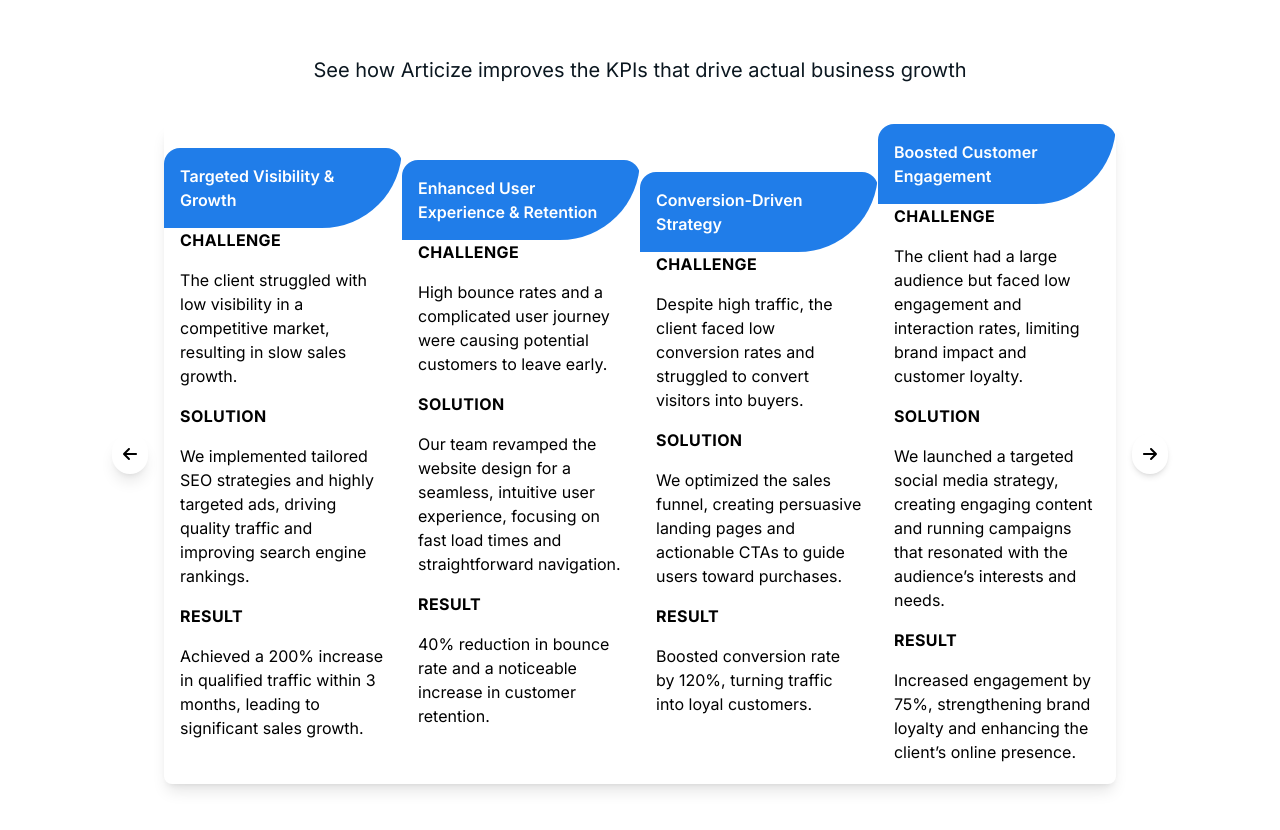
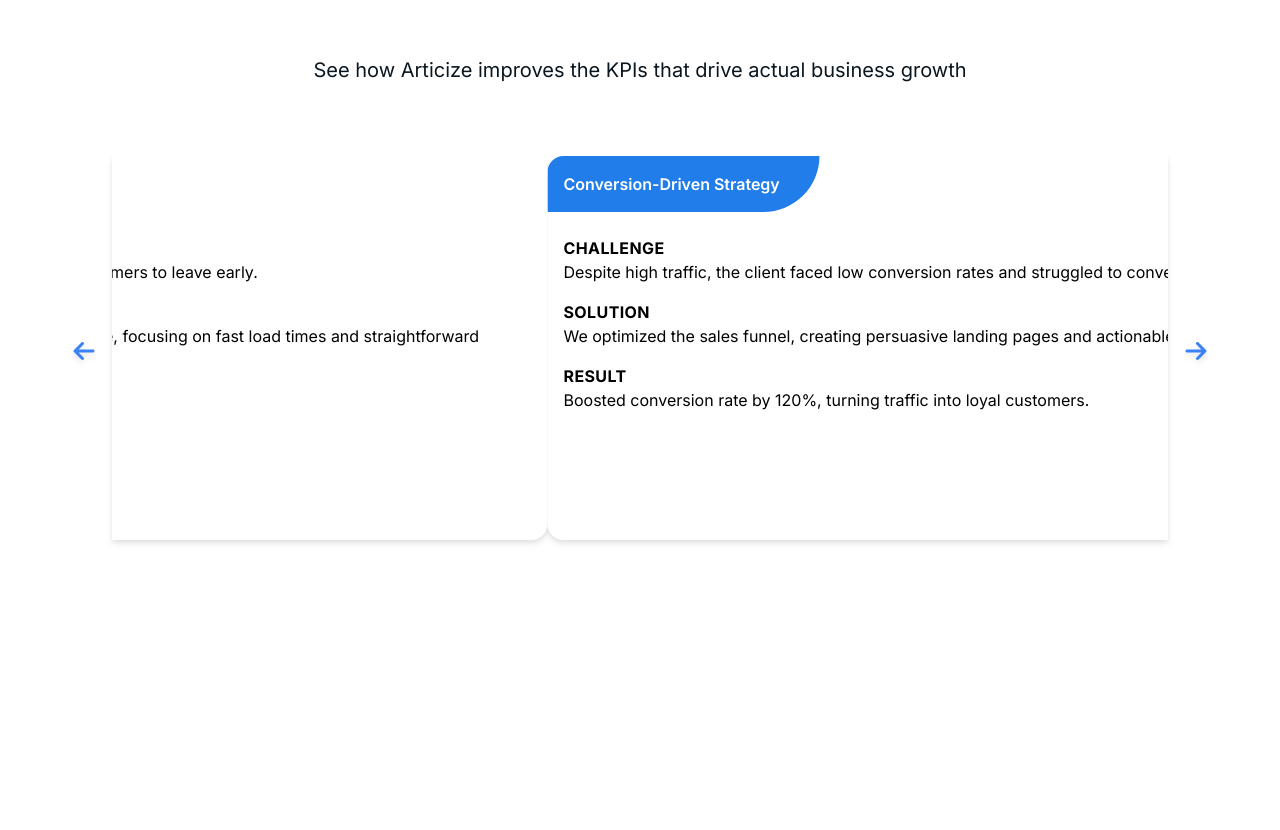
Before and after one commit to SamiiiU/Articize, a React (Create React App) app: page / in a window 1280 px wide. Shown: the part 3255-4085 px from the top of the page. After the commit the page ends 3913 px from the top, so only its background shows below. Built offline with nearby package versions, Linux system fonts and the light colour scheme.

Commit message:
section revenue done

```diff
--- a/package.json
+++ b/package.json
@@ -11,6 +11,8 @@
     "react-dom": "^18.3.1",
     "react-icons": "^5.3.0",
     "react-scripts": "5.0.1",
+    "react-slick": "^0.30.2",
+    "slick-carousel": "^1.8.1",
     "web-vitals": "^2.1.4"
   },
   "scripts": {
--- a/src/Components/Home/HomeComps/RevenueSlider.jsx
+++ b/src/Components/Home/HomeComps/RevenueSlider.jsx
@@ -4,79 +4,68 @@
 
 import { slides } from '../../../Data/HomeData/RevenueSlides';
 
+import "slick-carousel/slick/slick.css";
+import "slick-carousel/slick/slick-theme.css";
+
+import Slider from "react-slick";
+
+
+
 const RevenueSlider = () => {
 
+  const NextArrow = ({ onClick }) => (
+    <div onClick={onClick} className="absolute -right-10 top-1/2 transform -translate-y-1/2 cursor-pointer text-blue-500 hover:text-blue-700 z-10">
+      <FaArrowRight size={24} />
+    </div>
+  );
 
-  // State to track the current slide
-  const [currentIndex, setCurrentIndex] = useState(0);
+  const PrevArrow = ({ onClick }) => (
+    <div onClick={onClick} className="absolute -left-10 top-1/2 transform -translate-y-1/2 cursor-pointer text-blue-500 hover:text-blue-700 z-10">
+      <FaArrowLeft size={24} />
+    </div>
+  );
 
-  // Function to handle the next slide
-  const handleNext = () => {
-    setCurrentIndex((prevIndex) =>
-      prevIndex === slides.length - 1 ? 0 : prevIndex + 1
-    );
+  var settings = {
+
+    infinite: true,
+    speed: 500,
+    slidesToShow: 1,
+    slidesToScroll: 1,
+    autoplay: true,
+    autoplaySpeed: 3000,
+    nextArrow: <NextArrow />,
+    prevArrow: <PrevArrow />,
+
   };
 
-  // Function to handle the previous slide
-  const handlePrev = () => {
-    setCurrentIndex((prevIndex) =>
-      prevIndex === 0 ? slides.length - 1 : prevIndex - 1
-    );
-  };
+
 
 
 
   return (
 
-      <div className=' w-full flex justify-between items-center gap-4'>
+    <div className="max-w-[80vw] min-w-full rounded-2xl mx-auto my-8 drop-shadow-md">
+    <Slider {...settings}>
+      {slides.map((slide, index) => (
+        <div key={index} className="flex min-h-96 overflow-hidden pt-20 pb-5 bg-white rounded-2xl text-left px-4 flex-col gap-y-8 relative ">
+          {/* Client Heading */}
+          <div className="p-4 sm:pr-10 absolute left-0 top-0 bg-[#207DE9] text-white rounded-br-full font-semibold">
+            {slide.heading}
+          </div>
 
-      {/* Left Arrow  */}
-      <div
-        className=" h-10 w-10 flex justify-center items-center text-black  rounded-full shadow-lg"
-        onClick={handlePrev}
-      >
-        <FaArrowLeft />
-      </div>
+          {/* Slide Content */}
+          <h1 className="font-bold tracking-wide">CHALLENGE</h1>
+          <p className="font-normal mb-4">{slide.challenge}</p>
 
-      {/* Revenue Slides Card */}
-      <div className=" w-full mx-auto rounded-lg shadow-lg overflow-hidden">
-      {/* Slides */}
+          <h1 className="font-bold tracking-wide">SOLUTION</h1>
+          <p className="font-normal mb-4">{slide.solution}</p>
 
-      <div
-        className={` flex w-[${slides.length * 100}%] justify-between   items-center  transition-transform duration-500 bg-zinc-500/0`}
-        style={{ transform: `translateX(-${currentIndex * 25}%)` }}
-      >
-        {slides.map((slide, index) => (
-          <div key={index} className="flex pt-20 pb-5 bg-white   rounded-2xl overflow-hidden text-left px-4 flex-col gap-y-4 w-full h-full relative">
-          {/* Client Image */}
-          <div className='p-4 sm:pr-10 absolute left-0 top-0 bg-[#207DE9] text-white rounded-br-full font-semibold'>{slide.heading} </div>
-
-          <h1 className='font-bold tracking-wide'>CHALLENGE</h1>
-          <p className='font-normal  '>{slide.challenge}</p>
-          <h1 className='font-bold tracking-wide'>SOLUTION</h1>
-          <p> {slide.solution}</p>
-          <h1 className='font-bold tracking-wide'>RESULT</h1>
-          <p id='results'>{slide.result}</p>
-
+          <h1 className="font-bold tracking-wide">RESULT</h1>
+          <p id="results" className="font-normal">{slide.result}</p>
         </div>
-        ))}
-      </div>
-
-
-      </div>
-
-
-      {/* Right Arrow */}
-      <div
-        className=" h-10 w-10 flex justify-center items-center text-black  rounded-full shadow-md"
-        onClick={handleNext}
-      >
-        <FaArrowRight />
-      </div>
-
-
-      </div>
-
+      ))}
+    </Slider>
+  </div>
   );
 };
 
```
Also changed, not shown: 1 other file (tests, documents, lock files or other folders).
